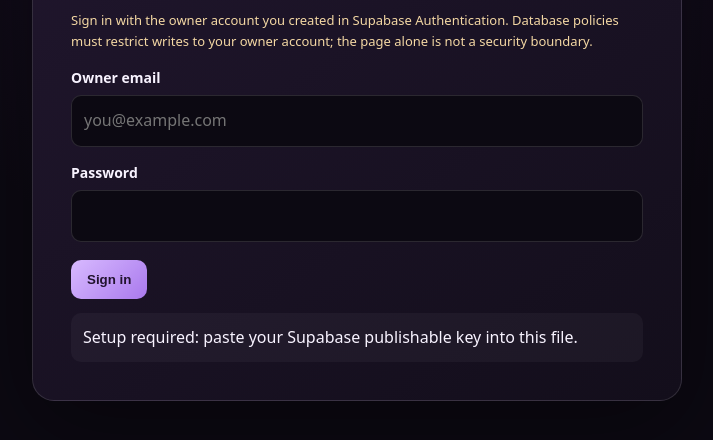
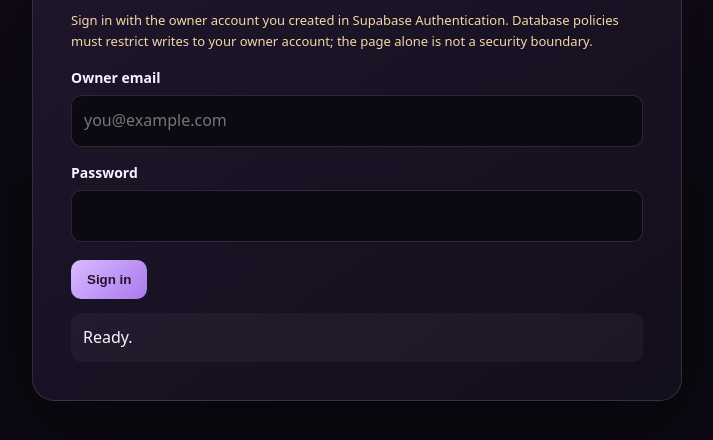
Before and after one commit to C0D43Y0914/amethystsmpwebsite, a plain HTML site: page admin/index.html in a window 1280 px wide. Shown: the part 260-700 px from the top of the page, without its empty margins (283-996 px from the left). Drawn offline with nearby package versions, Linux system fonts and the light colour scheme.

Commit message:
Update Supabase publishable key in index.html

```diff
--- a/admin/index.html
+++ b/admin/index.html
@@ -27,7 +27,7 @@
 <script src="https://cdn.jsdelivr.net/npm/@supabase/supabase-js@2"></script>
 <script>
 const SUPABASE_URL='https://keyycxbkfwgcjkaagakv.supabase.co';
-const SUPABASE_PUBLISHABLE_KEY='PASTE_YOUR_SUPABASE_PUBLISHABLE_KEY_HERE';
+const SUPABASE_PUBLISHABLE_KEY='sb_publishable_YvUzYh2pr4PMjVlStfh2yw_fD6Mc3ep';
 const db=(window.supabase && !SUPABASE_PUBLISHABLE_KEY.startsWith('PASTE_'))?window.supabase.createClient(SUPABASE_URL,SUPABASE_PUBLISHABLE_KEY):null;
 const $=id=>document.getElementById(id);
 function status(msg){$('status').textContent=msg}
```
